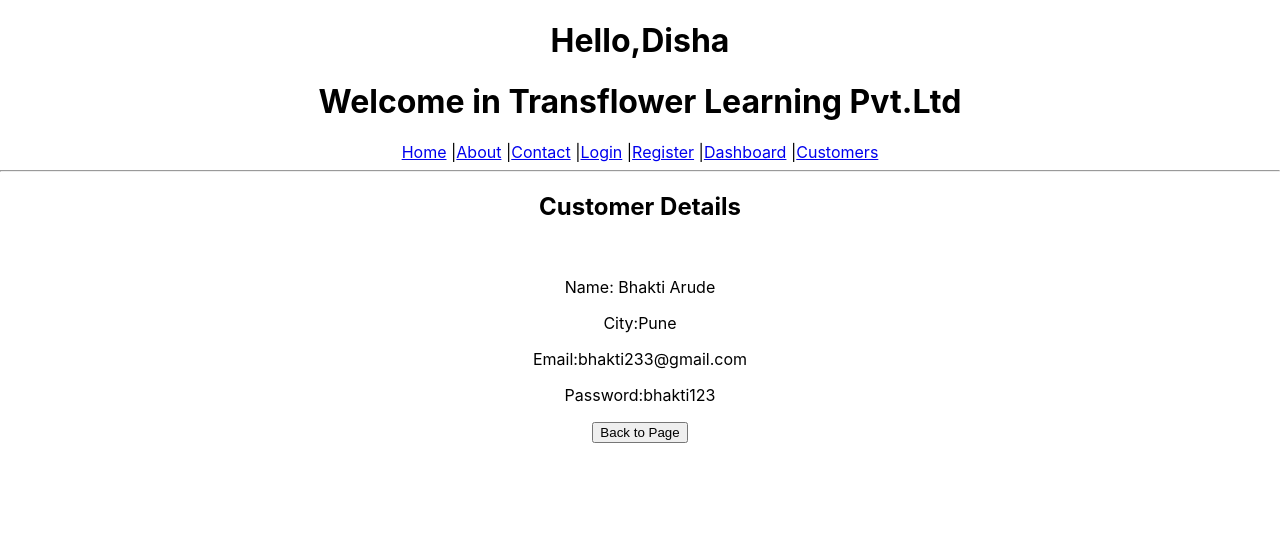
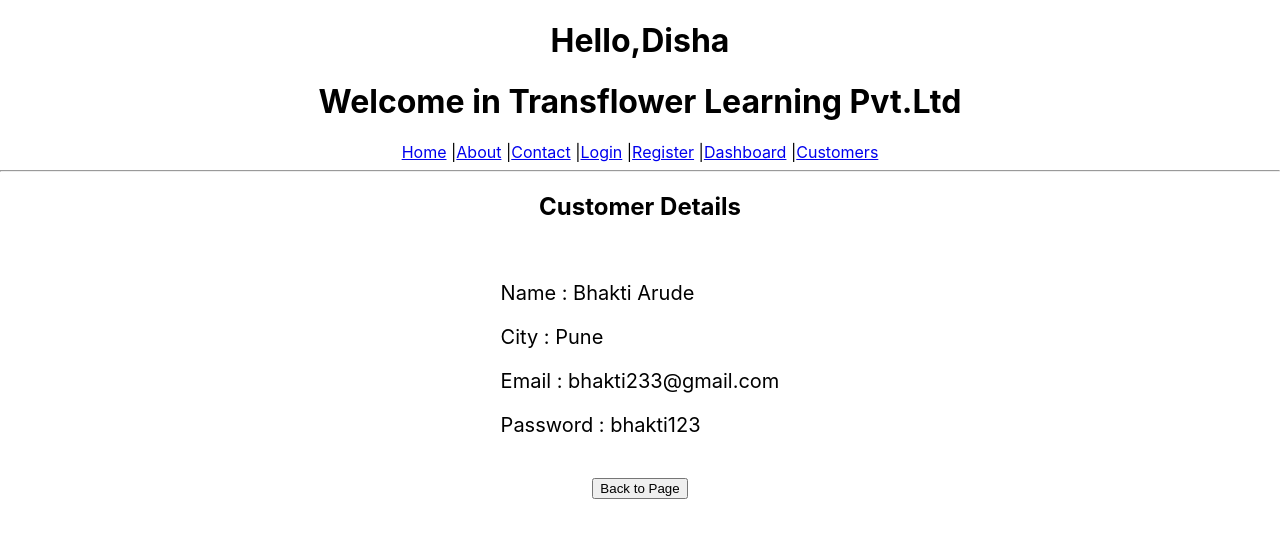
Before and after one commit to disha-satpute/MERN, a React (Create React App) app in the folder my-first-app/: page /details/1 in a window 1280 px wide. Shown: the top 538 px of the page. Built offline with nearby package versions, Linux system fonts and the light colour scheme.

Commit message:
changes added

```diff
--- a/my-first-app/src/components/BI/dashboard.js
+++ b/my-first-app/src/components/BI/dashboard.js
@@ -5,10 +5,11 @@
 return(
 <center>
    <div>
-    <h6>
+    <h4>
         Dashboard
-    </h6>
+    <p/>
     <Link to ="/Linechart">Line Chart</Link>   |     <Link to ="/Piechart">Pie Chart</Link>   |   <Link to ="/Barchart">Bar Chart</Link>
+    </h4>
    </div>
    </center>
 );
--- a/my-first-app/src/components/CRM/customer.js
+++ b/my-first-app/src/components/CRM/customer.js
@@ -7,16 +7,18 @@
     <div>
         <h3>
     <Link to="/Insert">Insert new Customers</Link>
-    <div style={{ textAlign: 'center' }}>
+    </h3>
+    <b>
+    <div style={{ textAlign: 'center' ,}}>
         <ol style={{ display: 'inline-block', textAlign: 'left' }}>
                  {
                     cst.map((customer)=>(
-                         <li>{customer.name}   |  <Link to={`/Details/${customer.id}`}>Details</Link>|   <Link to={`/Update/${customer.id}`}>Update</Link>|   <Link to={`/remove/${customer.id}`}>Remove</Link></li>
+                         <li> {customer.name}   |  <Link to={`/Details/${customer.id}`}>Details</Link>|   <Link to={`/Update/${customer.id}`}>Update</Link>|   <Link to={`/remove/${customer.id}`}>Remove</Link></li>
                     ))
                  }
             </ol>
-            </div>
-            </h3>
+            </div> </b>
+
 </div>
 
 );
--- a/my-first-app/src/components/CRM/customerDetails.js
+++ b/my-first-app/src/components/CRM/customerDetails.js
@@ -12,15 +12,16 @@
     }
     return (
 
-        <div>
+        <div style={{ textAlign: 'center' }}>
             <h2>Customer Details</h2>
-            <br/>
-           <p>Name: {cst.name}</p>
-           <p>City:{cst.city}</p>
-           <p>Email:{cst.email}</p>
-           <p>Password:{cst.Password}</p>
+            <p style={{ display: 'inline-block', textAlign: 'left',fontSize:'20px' }}>
+           <p>Name : {cst.name}</p>
+           <p>City : {cst.city}</p>
+           <p>Email : {cst.email}</p>
+           <p>Password : {cst.Password}</p>
 
-
+           </p>
+<br/>
            <button onClick={oncstClick}>Back to Page</button>
 
         </div>
--- a/my-first-app/src/components/CRM/customerInsert.js
+++ b/my-first-app/src/components/CRM/customerInsert.js
@@ -29,7 +29,7 @@
                         <td><label>Password</label></td>
                         <td><input type="password" id="password" name="password"  /></td>
                     </tr>
-                    <tr>
+                    <tr><br/> <br/>
                         <td><button type="submit">Insert</button></td>
                     </tr>
                 </table>
--- a/my-first-app/src/components/CRM/customerUpdate.js
+++ b/my-first-app/src/components/CRM/customerUpdate.js
@@ -29,7 +29,7 @@
                         <td><label>Password</label></td>
                         <td><input type="password" id="password" name="password"  /></td>
                     </tr>
-                    <tr>
+                    <tr><br/><br/>
                         <td><button type="submit">Update</button></td>
                     </tr>
                 </table>
--- a/my-first-app/src/routes/Route.js
+++ b/my-first-app/src/routes/Route.js
@@ -1,18 +1,22 @@
 import { Routes, Route } from "react-router-dom";
+
 import Home from "../components/main/home";
 import About from "../components/main/about";
 import Contact from "../components/main/contact";
 import Login from "../components/membership/login";
 import Register from "../components/membership/register";
+
 import Customer from "../components/CRM/customer";
 import Insert from "../components/CRM/customerInsert";
 import Update from "../components/CRM/customerUpdate";
 import Remove from "../components/CRM/customerRemove";
+import Details from "../components/CRM/customerDetails";
+
 import Dashboard from "../components/BI/dashboard";
 import Barchart from "../components/BI/barchart";
 import Linechart from "../components/BI/linechart";
 import Piechart from "../components/BI/piechart";
-import Details from "../components/CRM/customerDetails";
+
 
 
 var AppRoute=()=>(
```
